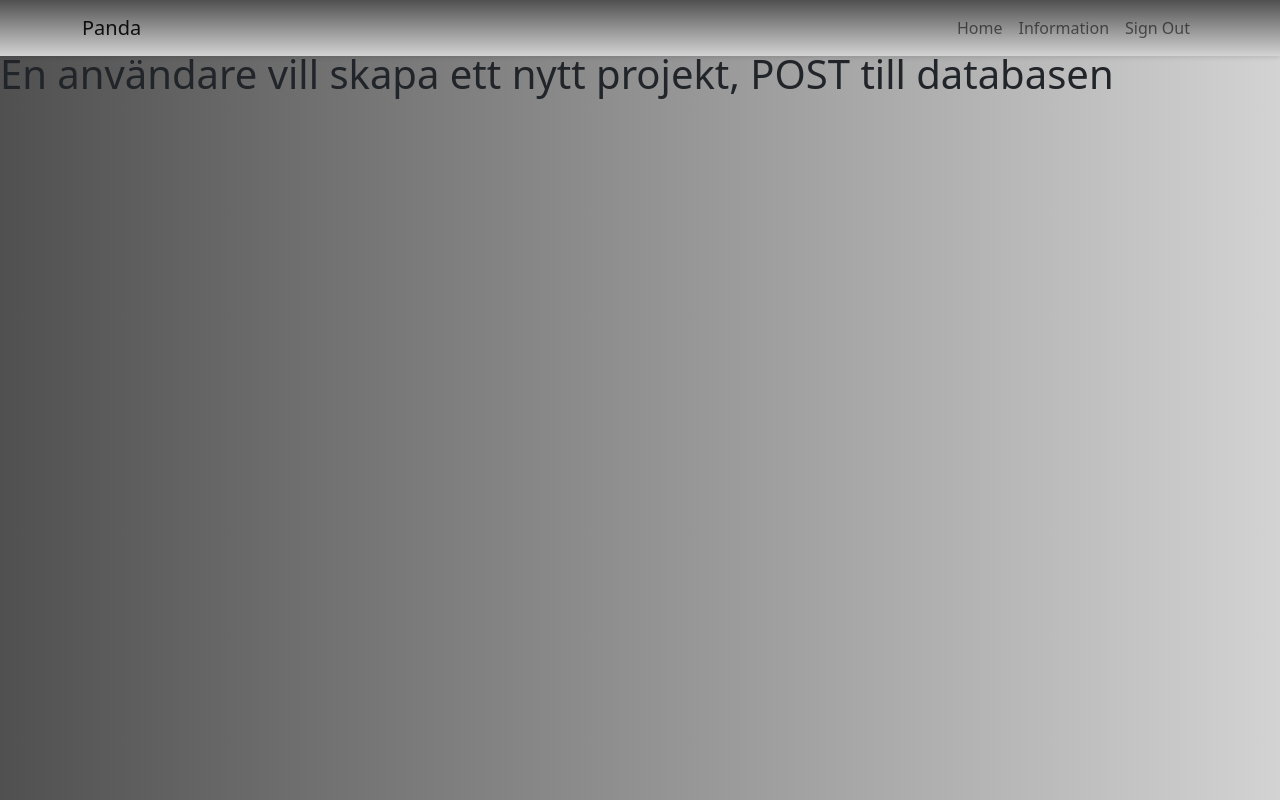
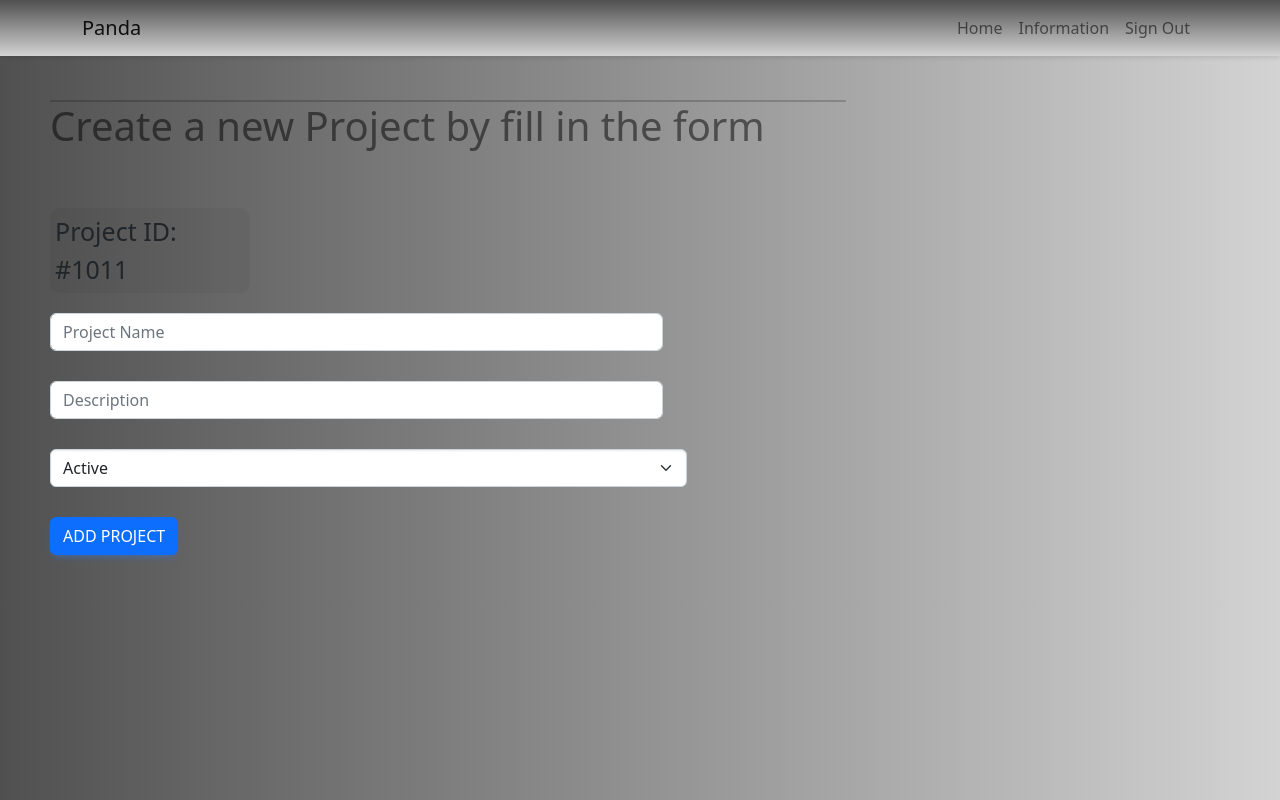
Before and after one commit to peembee/Panda, a React (Create React App) app: page /newProject in a window 1280 px wide. Built offline with nearby package versions, Linux system fonts and the light colour scheme.

Commit message:
Added layout for component newProject

```diff
--- a/src/App.js
+++ b/src/App.js
@@ -1,5 +1,4 @@
 import "bootstrap/dist/css/bootstrap.css"
-
 import { Route, Routes } from "react-router-dom"
 import "./Css/style.css";
 import { NavbarComponent } from './components/Navbar';
--- /dev/null
+++ b/src/Css/newProject.css
@@ -0,0 +1,38 @@
+.newProject{
+    padding: 50px;
+    width: 70%;
+}
+
+.ProjectId{
+    width: 200px;
+    margin-top: 50px;
+    margin-bottom: 20px;
+    padding-left: 8px;
+    font-size: 25px;
+    background-color: rgba(5, 5, 5, 0.044);
+    border-radius: 10px;
+    padding: 5px;
+    transition: 0.4s;
+}
+.ProjectId:hover{
+    color: rgb(0, 0, 0);
+    box-shadow: inset;
+    box-shadow: 0px 0px 10px black;
+    transition: 0.4s;
+    background-color: rgba(237, 237, 237, 0.242);
+}
+
+.title{
+    border-top: 2px solid rgba(0, 0, 0, 0.194);
+    color:rgba(0, 0, 0, 0.501);
+    transition: 0.5s;
+}
+.title:hover{
+    color: rgba(0, 0, 0, 0.84);
+    transition: 0.5s;
+}
+
+.columnPlacer{
+    margin-bottom: 30px;
+    width: 80%;
+}
--- a/src/components/NewProject.js
+++ b/src/components/NewProject.js
@@ -1,9 +1,36 @@
 import React from 'react'
+import Button from 'react-bootstrap/Button';
+import '../Css/newProject.css';
 
 export function NewProject() {
   return (
-    <div>
-        <h1>En användare vill skapa ett nytt projekt, POST till databasen</h1>
+    <div class="newProject">
+      <h1 class="title">Create a new Project by fill in the form</h1>
+
+      <label class="ProjectId">Project ID: #1011</label>
+
+      <div>
+         <div class="row  columnPlacer">
+           <div class="col">
+              <input type="text" class="form-control" placeholder="Project Name" />
+           </div>
+        </div>
+     </div>
+
+     <div>
+         <div class="row columnPlacer">
+           <div class="col">
+              <input type="text" class="form-control" placeholder="Description" />
+           </div>
+        </div>
+     </div>
+
+     <select class="form-select columnPlacer" aria-label="Default select example">
+       <option selected>Active</option>
+       <option value="1">Inactive</option>
+    </select>
+
+     <Button>Add Project</Button>
     </div>
   )
 }
```
Also changed, not shown: src/Css/NavBar.css (line endings or trailing spaces).
